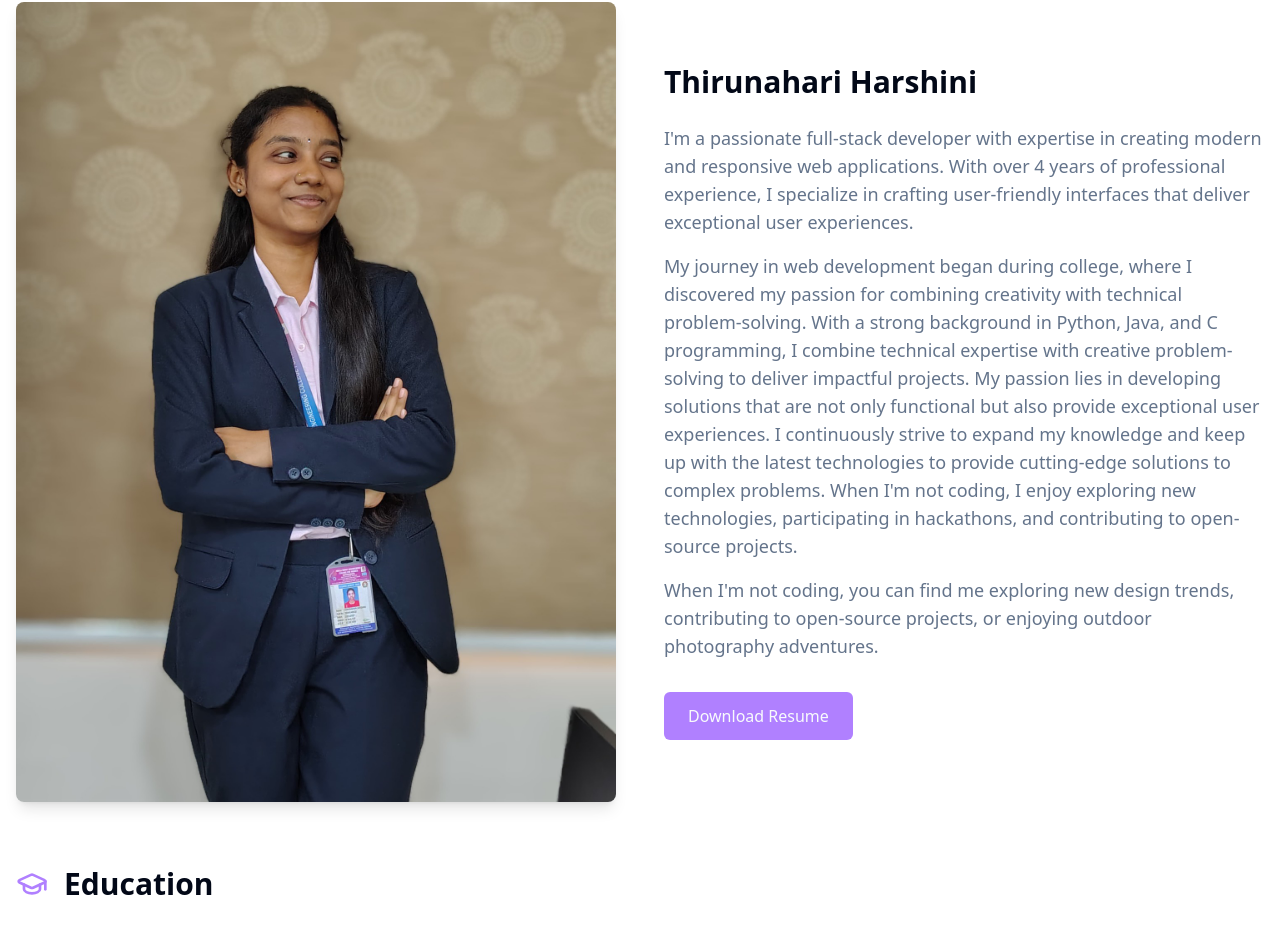
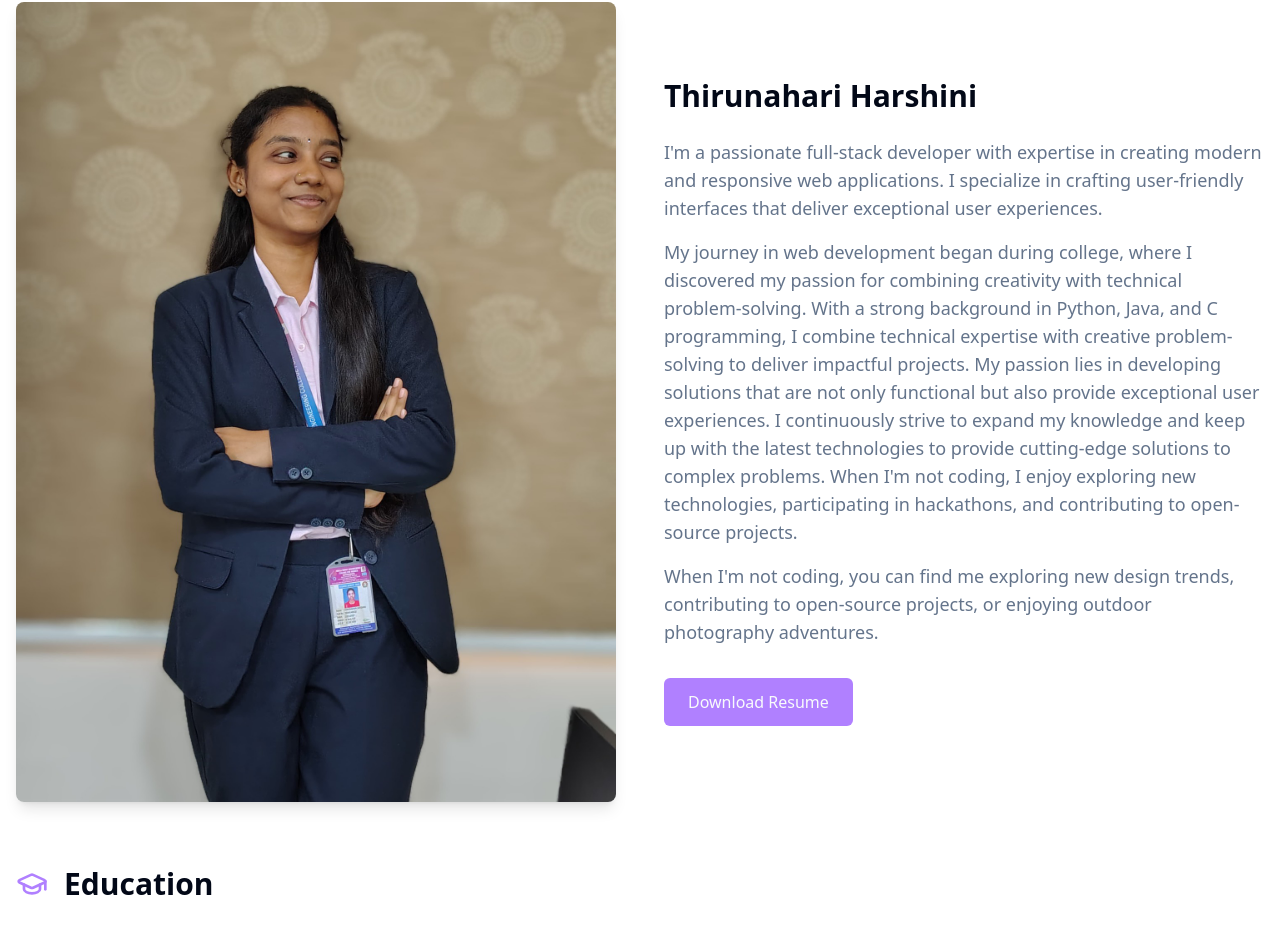
Before and after one commit to Harshini2226/Micro-IT-Internship_Portfolio_website, a React (Vite) app: page /about in a window 1280 px wide. Shown: the part 214-1146 px from the top of the page. Built offline with nearby package versions, Linux system fonts and the light colour scheme.

Commit message:
Visual edit in Lovable
Edited UI in Lovable

```diff
--- a/src/pages/About.tsx
+++ b/src/pages/About.tsx
@@ -52,7 +52,7 @@ const About = () => {
           </div>
           <div className="rounded">
             <h2 className="text-3xl font-bold mb-6">Thirunahari Harshini</h2>
-            <p className="text-muted-foreground mb-4 font-medium text-lg">I'm a passionate full-stack developer with expertise in creating modern and responsive web applications. With over 4 years of professional experience, I specialize in crafting user-friendly interfaces that deliver exceptional user experiences.</p>
+            <p className="text-muted-foreground mb-4 font-medium text-lg">I'm a passionate full-stack developer with expertise in creating modern and responsive web applications. I specialize in crafting user-friendly interfaces that deliver exceptional user experiences.</p>
             <p className="text-muted-foreground mb-4 font-medium text-lg">My journey in web development began during college, where I discovered my passion for combining creativity with technical problem-solving. With a strong background in Python, Java, and C programming, I combine technical expertise with creative problem-solving to deliver impactful projects. My passion lies in developing solutions that are not only functional but also provide exceptional user experiences.
 
 I continuously strive to expand my knowledge and keep up with the latest technologies to provide cutting-edge solutions to complex problems. When I'm not coding, I enjoy exploring new technologies, participating in hackathons, and contributing to open-source projects.</p>
@@ -71,17 +71,12 @@ I continuously strive to expand my knowledge and keep up with the latest technol
         <div className="mb-16">
           <div className="flex items-center mb-8">
             <GraduationCap className="h-8 w-8 text-primary mr-4" />
-            <h2 className="text-3xl font-bold">Education</h2>
+            <h2 className="text-3xl font-bold">Education  </h2>
           </div>
 
           <div className="grid grid-cols-1 md:grid-cols-2 gap-6">
             {educationData.map((education, index) => <Card key={index}>
-                <CardContent className="">
 
-
-
-
-                </CardContent>
               </Card>)}
           </div>
         </div>
```
